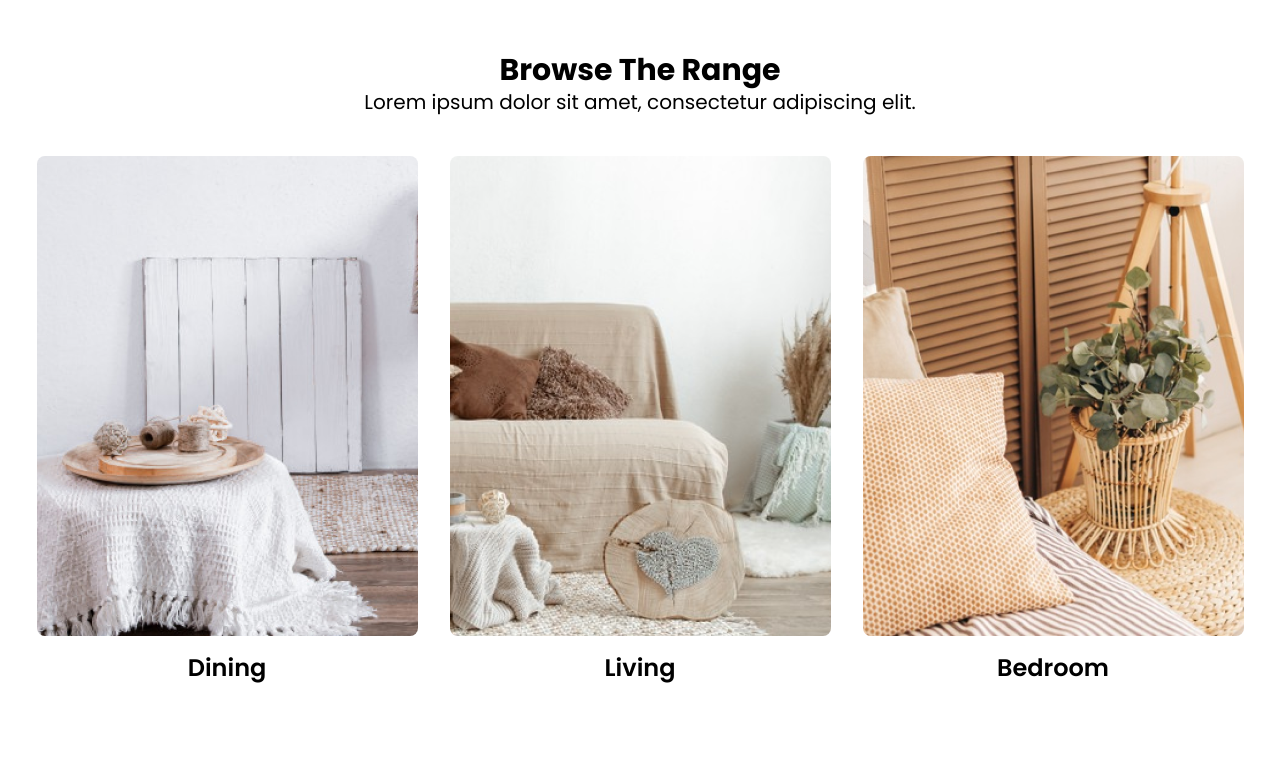
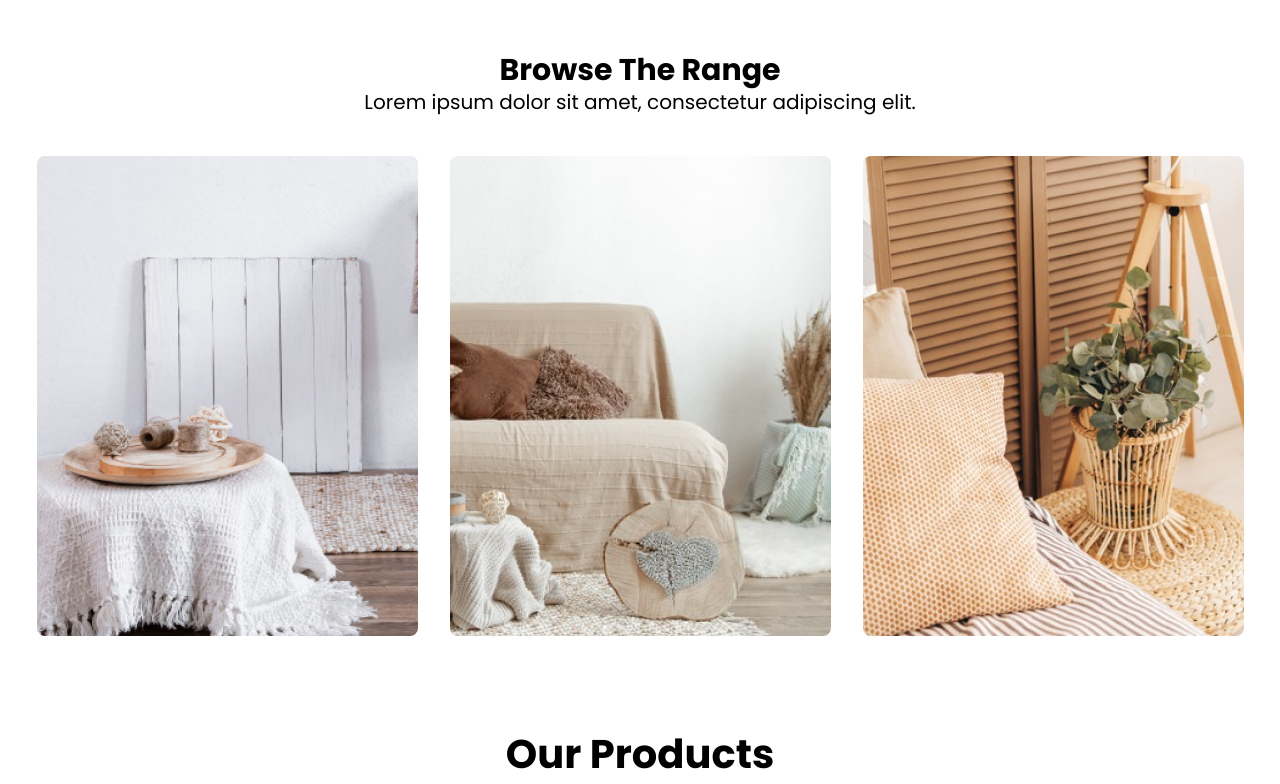
Before and after one commit to mhlehri/FurniFlex, a React (Vite) app: page / in a window 1280 px wide. Shown: the part 800-1584 px from the top of the page. Built offline with nearby package versions, Linux system fonts and the light colour scheme.

Commit message:
category section updated

```diff
--- a/src/Pages/Home/Sections/Category.jsx
+++ b/src/Pages/Home/Sections/Category.jsx
@@ -4,41 +4,47 @@ import living from "/assets/living.png";
 import dining from "/assets/dining.png";
 const Category = () => {
   return (
-    <div className="my-16 text-center">
+    <div className="my-16 text-center ">
       <h1 className="lg:text-3xl font-bold">Browse The Range</h1>
       <p className="lg:text-xl mb-4">
         Lorem ipsum dolor sit amet, consectetur adipiscing elit.
       </p>
-      <div className="flex gap-8 justify-center py-6">
+      <div className="flex gap-8 justify-center py-6 text-white">
         <div className="categoryImg ">
-          <div className="overflow-hidden">
+          <div className="group relative overflow-hidden w-full">
             <img
-              className="rounded-lg overflow-hidden cursor-pointer hover:scale-105 hover:rounded-lg"
+              className="rounded-lg cursor-pointer"
               src={dining}
               alt="dining"
             />
+            <p className="font-semibold bg-black/40 rounded-lg absolute z-50 flex items-center group-hover:opacity-100 group-hover:duration-700 opacity-0 duration-700 justify-center inset-0 lg:text-2xl">
+              Dining
+            </p>
           </div>
-          <p className="font-semibold lg:text-2xl mt-4">Dining</p>
         </div>
         <div className="categoryImg ">
-          <div className="overflow-hidden">
+          <div className="group overflow-hidden relative">
             <img
               className="rounded-lg cursor-pointer"
               src={living}
               alt="living"
             />
+            <p className="font-semibold bg-black/40 rounded-lg absolute z-50 flex items-center group-hover:opacity-100 group-hover:duration-700 opacity-0 duration-700 justify-center inset-0 lg:text-2xl">
+              Living
+            </p>
           </div>
-          <p className="font-semibold lg:text-2xl mt-4">Living</p>
         </div>
         <div className="categoryImg ">
-          <div className="overflow-hidden">
+          <div className="group overflow-hidden relative">
             <img
               className="rounded-lg cursor-pointer"
               src={bedroom}
               alt="bedroom"
             />
+            <p className="font-semibold bg-black/40 rounded-lg absolute z-50 flex items-center group-hover:opacity-100 group-hover:duration-700 opacity-0 duration-700 justify-center inset-0 lg:text-2xl">
+              Bedroom
+            </p>
           </div>
-          <p className="font-semibold lg:text-2xl mt-4">Bedroom</p>
         </div>
       </div>
     </div>
--- a/src/Shared/Card/Card.jsx
+++ b/src/Shared/Card/Card.jsx
@@ -3,10 +3,10 @@ const Card = ({ image, name, price, type, dis }) => {
   return (
     <Link className="card" to="/details">
       <div className="relative cardImgContainer">
+        <div className="bg-red-400 absolute w-12 h-12 rounded-full leading-[48px] text-white text-center font-medium top-3 right-3">
+          -30%
+        </div>
         <div className="bg-[#3A3A3A]/80 cardHover absolute top-0 left-0 w-full h-full">
-          <div className="bg-red-400 absolute w-12 h-12 rounded-full leading-[48px] text-white text-center font-medium top-3 right-3">
-            -30%
-          </div>
           <div className="w-full h-full flex flex-col justify-center items-center text-white font-semibold text-center space-y-4">
             <button className="text-[#B88E2F] bg-white px-10 py-5">
               Add to cart
```
